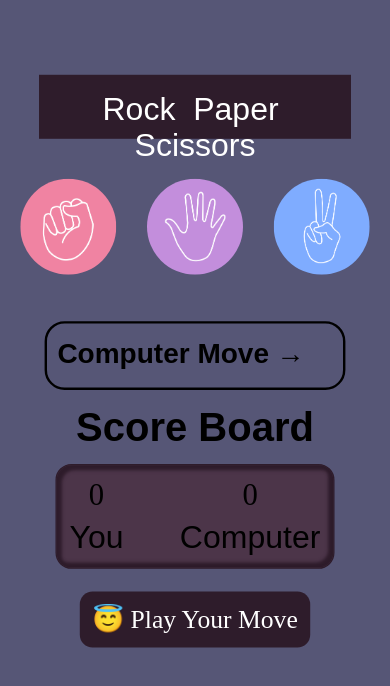
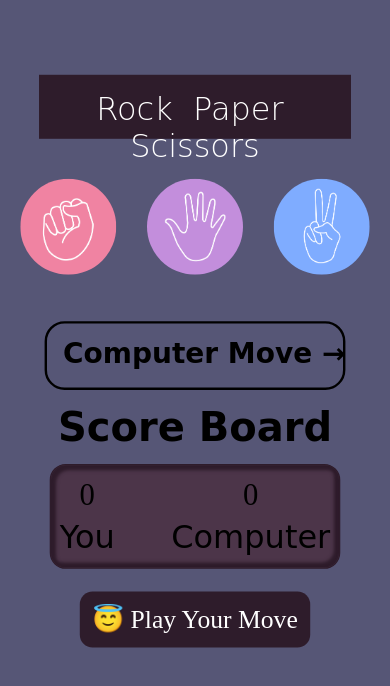
Before and after one commit to AryanRajput5772/Rock-paper-and-scissors-game, a plain HTML site: page index.html in a window 390 px wide. Drawn offline with Linux system fonts and the light colour scheme.

Commit message:
Add styling

```diff
--- a/style.css
+++ b/style.css
@@ -189,7 +189,7 @@ h4 {
   .comp,
   .user {
     font-family: Brush Script MT, pristina, Brush Script MT, Brush Script Std,
-      fantasy, cursive, monospace;
+      cursive, monospace;
     font-display: swap;
   }
 }
```
